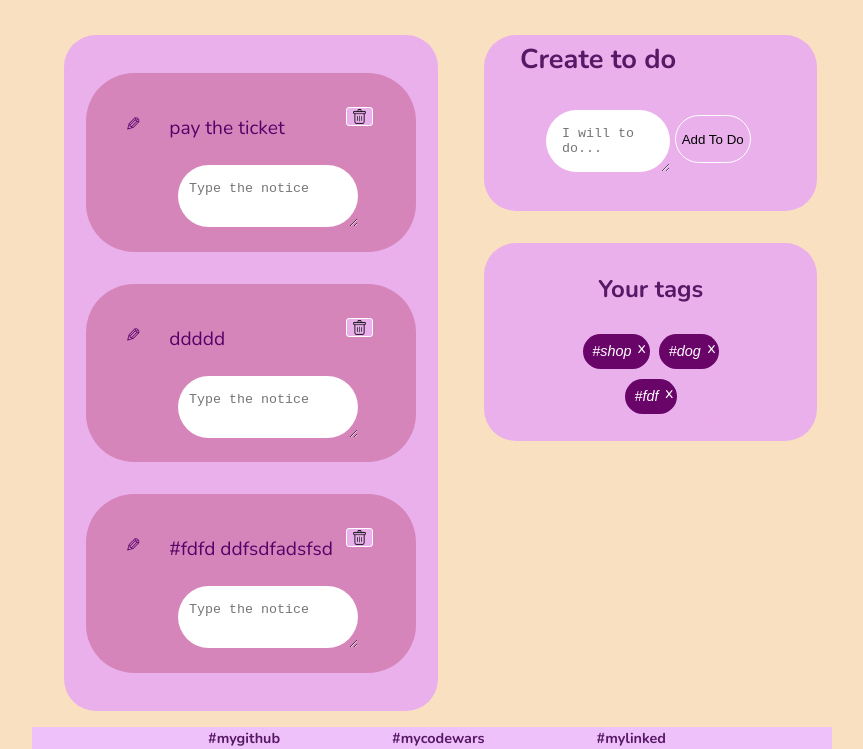
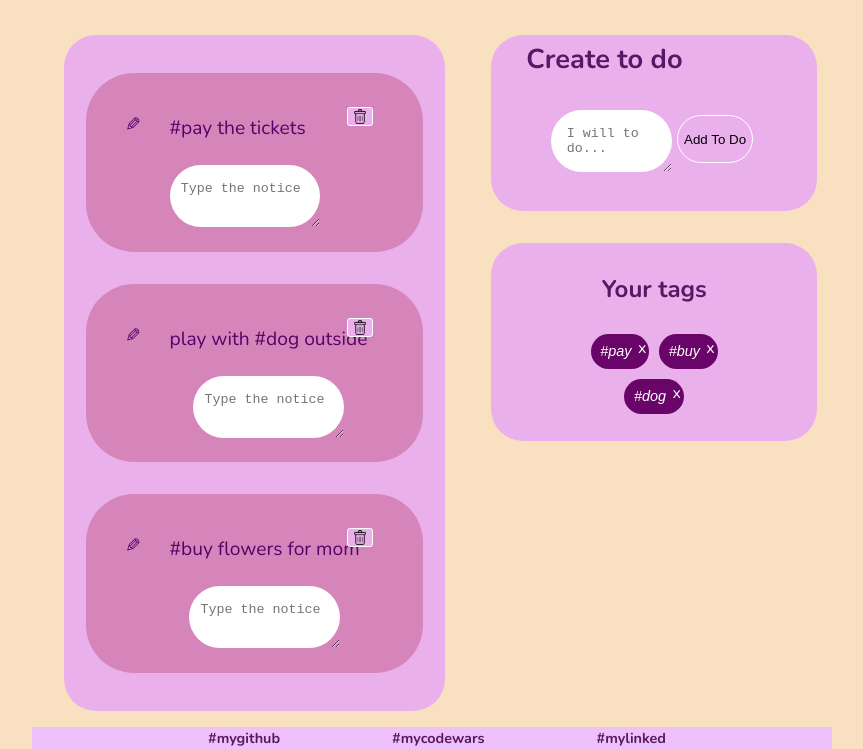
Before and after one commit to IrynaKrt/ToDo, a React app in the folder todos/: page / in a window 1280 px wide. Shown: the part 67-816 px from the top of the page, without its empty margins (208-1071 px from the left). Built offline with nearby package versions, Linux system fonts and the light colour scheme; data requests are answered from the project's data file.

Commit message:
fix: debug the problems

```diff
--- a/todos/src/components/filterItem/FilterItem.css
+++ b/todos/src/components/filterItem/FilterItem.css
@@ -10,13 +10,22 @@
     padding: .2rem;
 }
 
+.filter-list:hover ~ .filter-list + button{
+    background-color:rgb(184, 181, 184);
+}
+
+.filter-list.hover-item {
+    background-color:rgb(184, 181, 184);
+    color: rgb(105, 4, 105);
+}
+
 .tag-body {
     width: 80%;
     padding: auto;
     margin: .1rem;
 }
 
-button.tag-text {
+button.tag-btn {
     font-size: 90%;
     font-style: oblique;
     background-color:rgb(105, 4, 105);
@@ -26,6 +35,11 @@ button.tag-text {
     padding: .3rem;
     margin: 0;
     cursor: pointer;
+}
+
+button.tag-btn.hover-item {
+    background-color:rgb(184, 181, 184);
+    color: rgb(105, 4, 105);
 }
 
 span.delete {
@@ -40,7 +54,7 @@ span.delete {
         margin: .1rem;
     }
 
-    button.tag-text {
+    button.tag-btn {
         font-size: 90%;
         font-style: oblique;
         background-color:rgb(105, 4, 105);
--- a/todos/src/components/filterItem/FilterItem.js
+++ b/todos/src/components/filterItem/FilterItem.js
@@ -1,29 +1,13 @@
-import { v4 as uuidv4 } from 'uuid';
-import close from '../../assets/garbage.png';
-
 import './FilterItem.css';
 
 const FilterItem = (props) => {
 
-    let tagClassName;
-
-    switch (props.className) {
-        case 'hover':
-            tagClassName = 'hover-item';
-            break;
-        case 'active':
-            tagClassName = 'active-item';
-            break;
-        default:
-            tagClassName = 'item-list';
-    }
-
     return (
-            <li className={`filter-list ${tagClassName}`}>
+            <li className={`filter-list item-list ${props.name}`}>
                 <div className="tag-body">
                     <button key={props.name}
                         id={props.name}
-                        className={`tag-text ${props.btnClass}`}
+                        className={`tag-btn ${props.name}`}
                         onClick={props.onClick}>{props.label}</button>
                 </div>
                 <span onClick={props.onDelete} className="delete">x</span>
--- a/todos/src/components/todoAddForm/TodoAddForm.js
+++ b/todos/src/components/todoAddForm/TodoAddForm.js
@@ -2,29 +2,46 @@ import { useState } from 'react';
 import { useCreateTodoMutation, useCreateTagMutation } from '../../api/apiSlice';
 import { v4 as uuidv4 } from 'uuid';
 
-import TodoFilter from '../todoFilter/TodoFilter';
 import './TodoAddForm.css';
 
-const TodoAddForm = () => {
+const TodoAddForm = (props) => {
     const [todoDescr, setTodoDescr] = useState('');
-    const [todoTag, setTodoTag] = useState('');
+    const [ setTodoTag] = useState('');
 
     const [createTodo] = useCreateTodoMutation();
     const [createTag] = useCreateTagMutation();
 
-    // const {filtersLoadingStatus} = useSelector(state => state.filters);
-    // const filters = selectAll(store.getState());
-
     const onSubmitHandler = (e) => {
         e.preventDefault();
 
+
         const findTag = (item) => {
             if(item.includes('#')) {
-                const tag = item.match(/\#\w+/)[0].slice(1, -1);
+                const tag = item.match(/\#\w+/)[0].slice(1); //eslint-disable-line
                 console.log(tag);
                 return tag;
             } else {
                 return null;
+            }
+        }
+
+        const compareTags = (newItem, oldItems) => {
+            console.log(oldItems)
+            if(oldItems !== {}) {
+                let arr = [],
+                res;
+                for (const obj in oldItems) {
+                    Object.values(obj).forEach((val) => {
+                      arr.push(val);
+                      console.log(val);
+                    })
+                }
+
+                res = arr.filter(el => el !== newItem);
+                if(res.length === oldItems.length) {
+                    return true;
+                }
+                return false;
             }
         }
 
@@ -33,7 +50,8 @@ const TodoAddForm = () => {
 
         const newTodo = {
             id: uuidv4(),
-            description: todoDescr
+            description: todoDescr,
+            tag: tag
         }
 
         const newTag = {
@@ -44,13 +62,17 @@ const TodoAddForm = () => {
         }
 
 
-        createTodo(newTodo).unwrap(); //чтобы сущности не ломались
-        if(newTag.name !== null) {
+        createTodo(newTodo).unwrap();
+        if(newTag.name !== null || compareTags(newTag, props)) {
             createTag(newTag).unwrap();
+            setTodoTag('');
         }
 
         setTodoDescr('');
-        setTodoTag('');
+    }
+
+    const onSubmitKey = () => {
+        onSubmitHandler();
     }
 
     return (
@@ -65,7 +87,9 @@ const TodoAddForm = () => {
                             id="text"
                             placeholder="I will to do..."
                             value={todoDescr}
-                            onChange={(e) => setTodoDescr(e.target.value)}/>
+                            onChange={(e) => setTodoDescr(e.target.value)}
+                            onKeyDown={(e) => e.key === 'Enter' ? onSubmitKey : null}
+                            />
 
                         <button type="submit" className="btn-submit">Add To Do</button>
                     </div>
--- a/todos/src/components/todoFilter/TodoFilter.css
+++ b/todos/src/components/todoFilter/TodoFilter.css
@@ -5,13 +5,13 @@
     margin: 0 auto;
     padding: 0;
     max-width: 80%;
-    max-height: 70%;
+    max-height: fit-content;
 }
 
 .filter {
     width: 100%;
     min-height: 10rem;
-    max-height: 30rem;
+    max-height: fit-content;
     margin: 1em;
     list-style: none;
     padding: .4rem .2rem;
@@ -22,7 +22,7 @@
 
 .filter-body {
     width: 100%;
-    height: 70%;
+    height: fit-content;
     margin: 1rem auto;
     padding: 0;
 }
@@ -41,7 +41,7 @@ h5.no-to-do {
 @media screen and (max-width: 1440px) and (min-width: 800px) {
     .filter-body>ul {
         max-width: 80%;
-        max-height: 40%;
+        max-height: fit-content;
     }
 
     .filter {
--- a/todos/src/components/todoFilter/TodoFilter.js
+++ b/todos/src/components/todoFilter/TodoFilter.js
@@ -2,7 +2,7 @@ import { useEffect, useCallback, useMemo } from 'react';
 import { useDispatch, useSelector } from 'react-redux';
 import { CSSTransition, TransitionGroup} from 'react-transition-group';
 
-import { fetchFilters, activeFilterChanged } from './filtersSlice';
+import { fetchFilters } from './filtersSlice';
 import { useGetTagQuery, useDeleteTagMutation } from '../../api/apiSlice';
 import Spinner from '../../spinner/Spinner';
 
@@ -18,7 +18,7 @@ const TodoFilter = () => {
 
     const [deleteTag] = useDeleteTagMutation();
 
-    const {filtersLoadingStatus, activeFilter} = useSelector(state => state.filters);
+    const { activeFilter} = useSelector(state => state.filters);
     const filteredTags = useMemo(() => {
         const filteredTags = filters.slice();
 
@@ -38,10 +38,18 @@ const TodoFilter = () => {
     }, []);
 
     const onDelete = useCallback((id) => {
-        // Удаление персонажа по его id
         deleteTag(id);
         // eslint-disable-next-line
     }, []);
+
+    const onClick = useCallback((id) => {
+        const elem = document.querySelectorAll(`.${id}`);
+        elem.forEach(i => {
+            i.querySelector('.tag-btn');
+            i.classList.toggle("hover-item");
+        })
+        // eslint-disable-next-line
+    }, [filters]);
 
     if (isLoading) {
         return <Spinner/>;
@@ -65,7 +73,8 @@ const TodoFilter = () => {
                 <CSSTransition
                     key={id}
                     timeout={500}
-                    classNames="filter-items">
+                    classNames="filter-items"
+                    onClick={() => onClick(props.name)}>
                     <FilterItem {...props} onDelete={() => onDelete(id)}/>
                 </CSSTransition>
             )
--- a/todos/src/components/todoFilter/filtersSlice.js
+++ b/todos/src/components/todoFilter/filtersSlice.js
@@ -5,7 +5,6 @@ const filtersAdapter = createEntityAdapter();
 
 const initialState = filtersAdapter.getInitialState({
     filtersLoadingStatus: 'idle',
-    activeFilter: 'all'
 })
 
 export const fetchFilters = createAsyncThunk(
@@ -25,9 +24,6 @@ const filtersSlice = createSlice({
         },
         filterDeleted: (state, action) => {
             filtersAdapter.removeOne(state, action.payload);
-        },
-        activeFilterChanged: (state, action) => {
-            state.activeFilter = action.payload
         }
     },
     extraReducers: (builder) => {
@@ -50,11 +46,8 @@ const {actions, reducer} = filtersSlice;
 
 export default reducer;
 
-export const {selectAll} = filtersAdapter.getSelectors(state => state.filters);
 
 export const filteredTagSelector = createSelector(
-    (state) => state.filters.activeFilter,
-    selectAll,
     (filter, todos) => {
         if(filter === 'all') {
             return todos;
@@ -68,5 +61,4 @@ export const {
     filtersFetching,
     filtersFetched,
     filtersFetchingError,
-    activeFilterChanged
 } = actions;
--- a/todos/src/components/todoItem/TodoItem.css
+++ b/todos/src/components/todoItem/TodoItem.css
@@ -1,11 +1,23 @@
+@keyframes blinker {
+    0%{     border: 1px dashed rgb(214, 133, 187); }
+    50% { border: 1px dashed #fff; }
+    100% {     border: 1px dashed rgb(214, 133, 187); }
+  }
+
 .todo-list {
     width: 90%;
     height: fit-content;
     display: flex;
     background-color: rgb(214, 133, 187);
+    border: 1px dashed rgb(214, 133, 187);
     margin: 2rem auto;
     border: none;
     border-radius: 3rem;
+}
+
+.todo-list.hover-item {
+    color: #fff;
+    animation: blinker 1s infinite;
 }
 
 .item-list label {
@@ -56,7 +68,7 @@ p.item-text {
 }
 
 textarea.text-notice {
-    width: 270%;
+    width: 30rem;
     border: none;
     border-radius: 2rem;
     text-align: left;
@@ -98,7 +110,7 @@ textarea.text-notice {
     }
 
     textarea.text-notice {
-        width: 80%;
+        width: 8rem;
         padding: 1rem .7rem;
     }
 
@@ -143,7 +155,7 @@ textarea.text-notice {
     }
 
     textarea.text-notice {
-        width: 80%;
+        width: 6rem;
         padding: .5rem;
     }
 
@@ -188,7 +200,7 @@ textarea.text-notice {
     }
 
     textarea.text-notice {
-        width: 100%;
+        width: 10rem;
         padding: .5rem;
     }
 
--- a/todos/src/components/todoItem/TodoItem.js
+++ b/todos/src/components/todoItem/TodoItem.js
@@ -1,32 +1,27 @@
+import { useState } from 'react';
+
 import { v4 as uuidv4 } from 'uuid';
 import close from '../../assets/garbage.png';
 
 import './TodoItem.css';
 
 const TodoItem = (props) => {
-
-    let tagClassName;
-
-    switch (props.tag) {
-        case 'hover':
-            tagClassName = 'hover-item';
-            break;
-        case 'active':
-            tagClassName = 'active-item';
-            break;
-        default:
-            tagClassName = 'item-list';
-    }
+    const [todoNotice, setTodoNotice] = useState("Type the notice" );
 
     const id = uuidv4();
 
     return (
-        <li className={`todo-list ${tagClassName}`}>
+        <li className={`todo-list item-list ${props.tag}`}>
             <input type="checkbox" id={id} className='check'/>
             <label htmlFor={id}>
                 <div className="item-body">
                     <p className="item-text">{props.description}</p>
-                    <textarea required name="text" id="text"  placeholder="Type the notice" className="text-notice"/>
+                    <textarea required
+                              name="text"
+                              id="text"
+                              placeholder={todoNotice}
+                              className="text-notice"
+                              onChange={(e) => setTodoNotice(e.target.value)}/>
                 </div>
                 <span onClick={props.onDelete} className="close">
                     <button type="button" className="btn-close" aria-label="Close"><img src={close} alt="close" width="25" height="25"/></button>
--- a/todos/src/components/todoList/TodoList.js
+++ b/todos/src/components/todoList/TodoList.js
@@ -27,11 +27,10 @@ const TodoList = () => {
         } else {
             return filteredTodos.filter(item => item.element === activeFilter);
         }
-                // eslint-disable-next-line
+        // eslint-disable-next-line
     }, [todos, activeFilter])
 
     const onDelete = useCallback((id) => {
-        // Удаление персонажа по его id
         deleteTodo(id);
         // eslint-disable-next-line
     }, []);
@@ -52,6 +51,7 @@ const TodoList = () => {
                 </CSSTransition>
             )
         }
+
 
         return arr.map(({id, ...props}) => {
             return (
--- a/todos/src/index.css
+++ b/todos/src/index.css
@@ -20,6 +20,10 @@ code {
     monospace;
 }
 
+textarea {
+  overflow: hidden;
+}
+
 @media screen and (max-width: 1440px) and (min-width: 800px) {
   body {
     max-width: 800px;
--- a/todos/src/store/store.js
+++ b/todos/src/store/store.js
@@ -15,7 +15,7 @@ const stringMiddleware = () => (next) => (action) => {
 const store = configureStore({
     reducer: {filters, [apiSlice.reducerPath]: apiSlice.reducer},
     middleware: getDefaultMiddleware => getDefaultMiddleware().concat(stringMiddleware, apiSlice.middleware),
-    devTools: process.env.NODE_ENV !== 'production' //когда просто разрабатываем
+    devTools: process.env.NODE_ENV !== 'production'
 })
 
 export default store;
--- a/todos/todos.json
+++ b/todos/todos.json
@@ -1,25 +1,32 @@
 {
   "todos": [
     {
-      "id": "d47abeec-90a2-4b22-9089-a00ba16d0241",
-      "description": "pay the ticket\n",
-      "tag": "shop"
+      "id": "8b4c280c-7218-483a-91d3-2e5bc56a2261",
+      "description": "#pay the tickets",
+      "tag": "pay"
     },
     {
-      "id": "ee8a18cb-9dc9-405b-84ed-83663b512025",
-      "description": "ddddd",
+      "id": "b783565d-4b5a-410f-a293-35295cf33e2a",
+      "description": "play with #dog outside",
       "tag": "dog"
     },
     {
-      "id": "749ca024-6549-4955-aaf0-ff3a59632198",
-      "description": "#fdfd ddfsdfadsfsd"
+      "id": "8c770304-22ab-42e8-bbd4-0c7bdf4ea1d8",
+      "description": "#buy flowers for mom",
+      "tag": "buy"
     }
   ],
   "filters": [
     {
-      "id": "shop",
-      "name": "shop",
-      "label": "#shop",
+      "id": "pay",
+      "name": "pay",
+      "label": "#pay",
+      "className": "filter-item"
+    },
+    {
+      "id": "buy",
+      "name": "buy",
+      "label": "#buy",
       "className": "filter-item"
     },
     {
@@ -27,12 +34,6 @@
       "name": "dog",
       "label": "#dog",
       "className": "filter-item"
-    },
-    {
-      "id": "fdf",
-      "name": "fdf",
-      "label": "#fdf",
-      "className": "filter-item"
     }
   ]
 }
```
Also changed, not shown: 1 other file.
